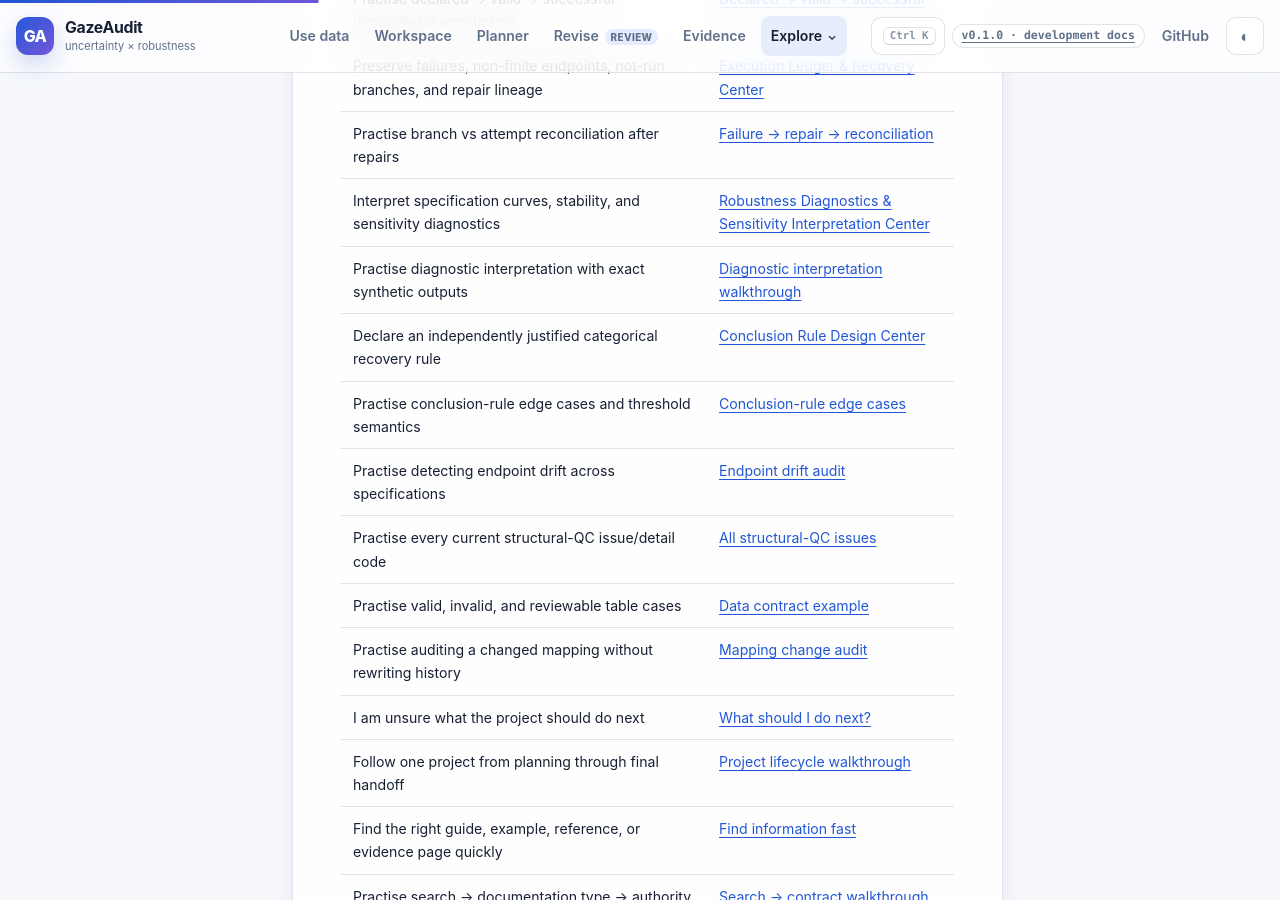
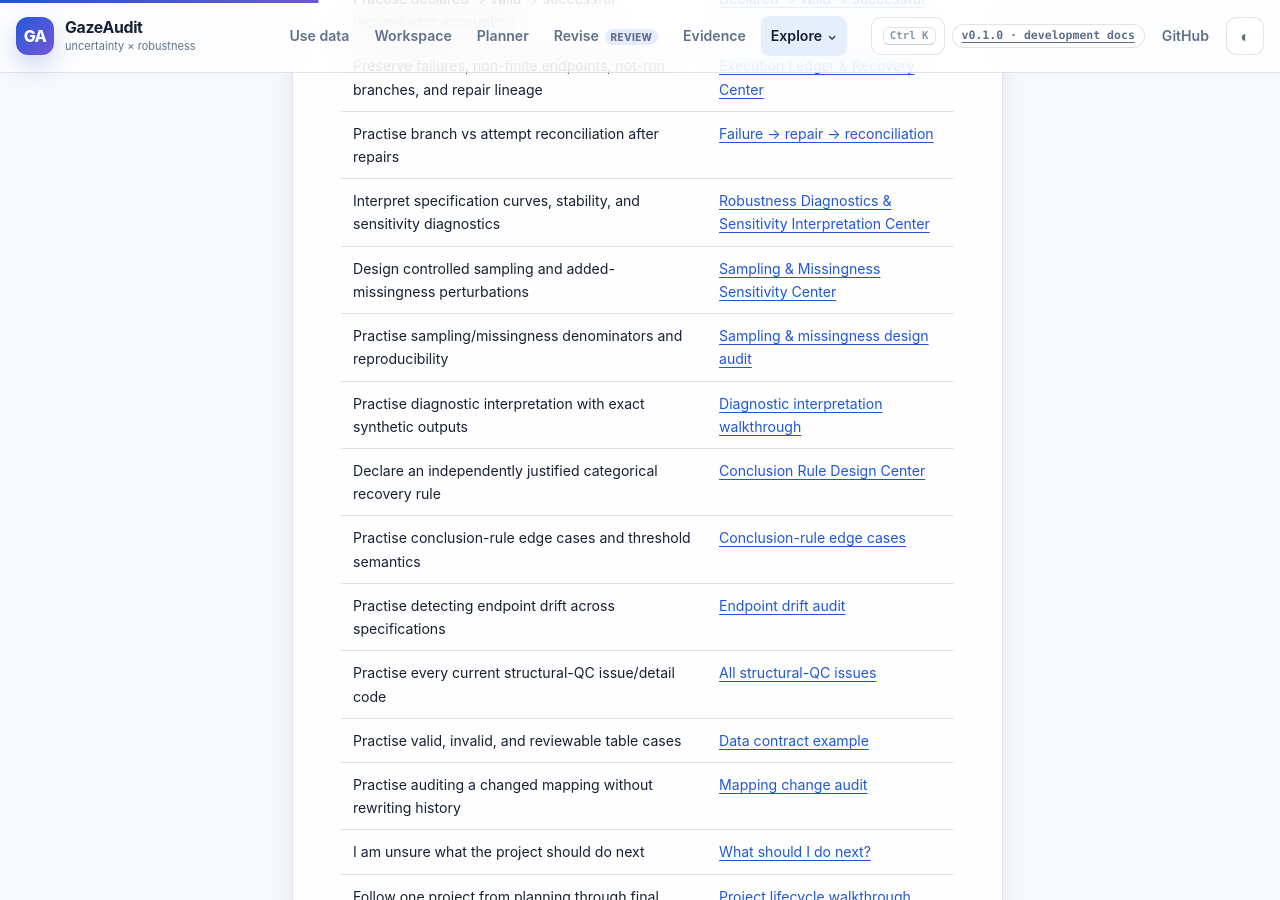
Before and after one commit to stefanosbalaskas/GazeAudit, a Jekyll site: the page built from docs/index.md, in a window 1280 px wide and 900 px high, scrolled down 3188 px. Built offline with Jekyll 4.4.1, drawn with Linux system fonts in a browser that asks for light colours.

Commit message:
docs: add sampling missingness routes to documentation hub

```diff
--- a/docs/index.md
+++ b/docs/index.md
@@ -85,6 +85,8 @@ Use **Ctrl/Cmd + K** anywhere on the site to search methods, workflows, examples
 | Preserve failures, non-finite endpoints, not-run branches, and repair lineage | [Execution Ledger & Recovery Center](execution-ledger/) |
 | Practise branch vs attempt reconciliation after repairs | [Failure → repair → reconciliation](examples/execution-ledger-reconciliation/) |
 | Interpret specification curves, stability, and sensitivity diagnostics | [Robustness Diagnostics & Sensitivity Interpretation Center](robustness-diagnostics/) |
+| Design controlled sampling and added-missingness perturbations | [Sampling & Missingness Sensitivity Center](sampling-missingness/) |
+| Practise sampling/missingness denominators and reproducibility | [Sampling & missingness design audit](examples/sampling-missingness-design-audit/) |
 | Practise diagnostic interpretation with exact synthetic outputs | [Diagnostic interpretation walkthrough](examples/robustness-diagnostic-walkthrough/) |
 | Declare an independently justified categorical recovery rule | [Conclusion Rule Design Center](conclusion-rule/) |
 | Practise conclusion-rule edge cases and threshold semantics | [Conclusion-rule edge cases](examples/conclusion-rule-edge-cases/) |
```
